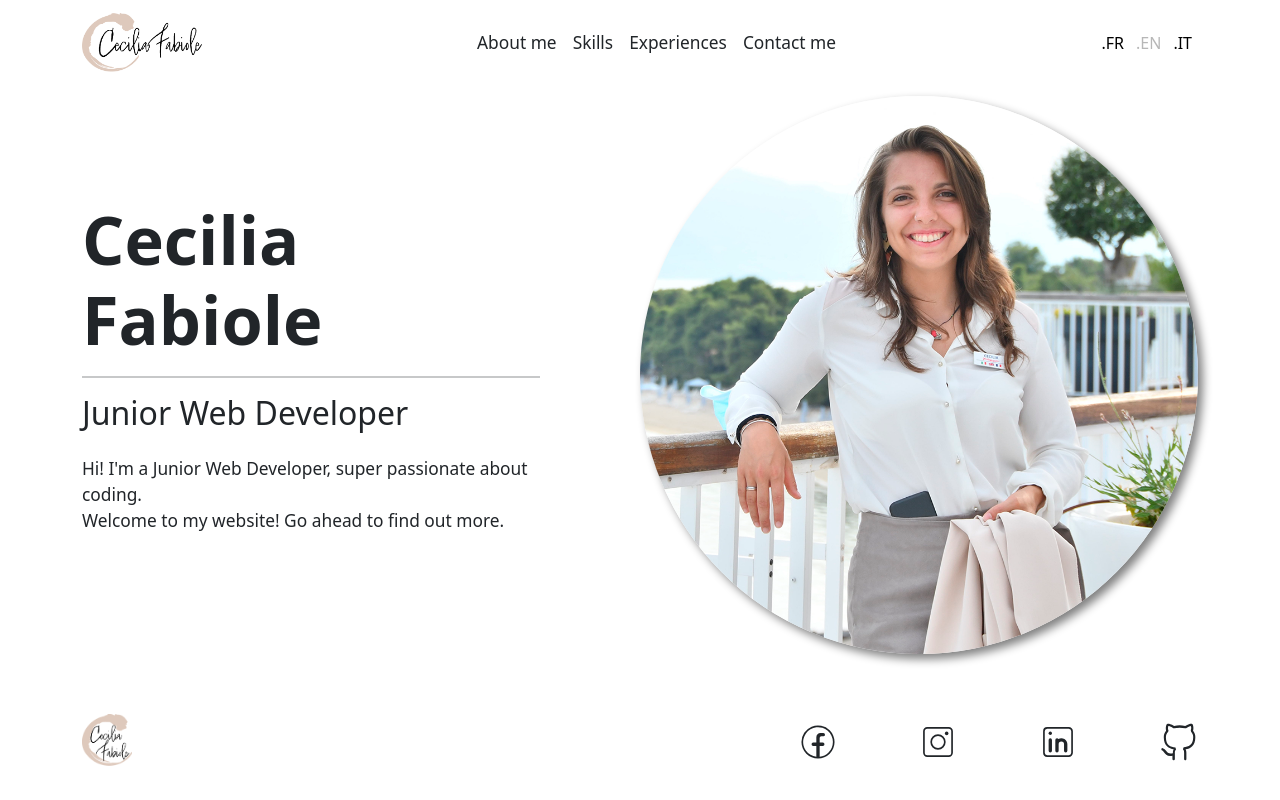
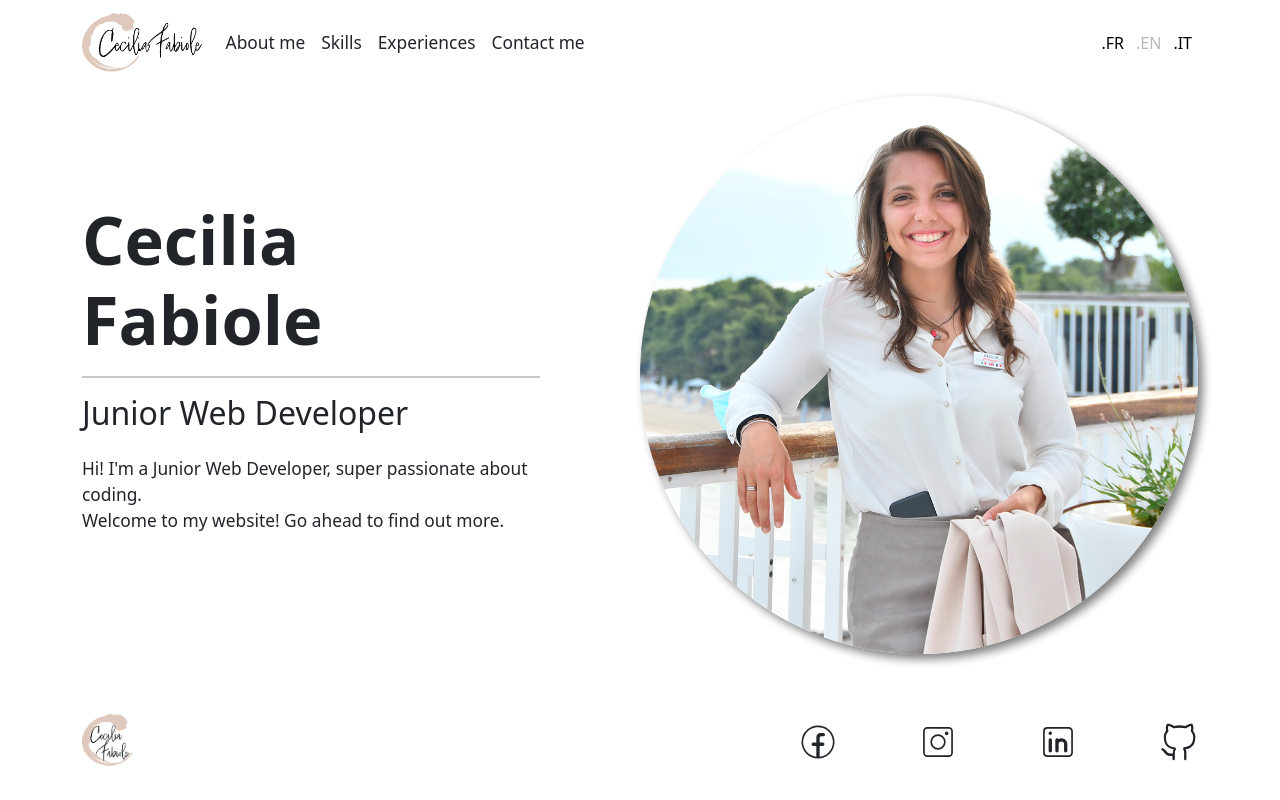
Before and after one commit to CeciliaFabiole/portfolio, a React (Create React App) app: page / in a window 1280 px wide. Built offline with nearby package versions, Linux system fonts and the light colour scheme; a web font is replaced by a local one.

Commit message:
fix: fix navbar style

```diff
--- a/src/Components/Navbar.js
+++ b/src/Components/Navbar.js
@@ -41,7 +41,7 @@ function Navbar() {
                 <button onClick={showNavbar} className="navbar-toggler" type="button" data-bs-toggle="collapse" data-bs-target="#navbarNavAltMarkup" aria-controls="navbarNavAltMarkup" aria-expanded="false" aria-label="Toggle navigation">
                     <span className="navbar-toggler-icon"></span>
                 </button>
-                <div className="collapse navbar-collapse justify-content-center" id="navbarNavAltMarkup">
+                <div className="collapse navbar-collapse justify-content-start" id="navbarNavAltMarkup">
                     <div className="navbar-nav">
                         <Link className="nav-link" to="/about">{t('nav_about_me')}</Link>
                         <Link className="nav-link" to="/skills">{t('nav_skills')}</Link>
```
